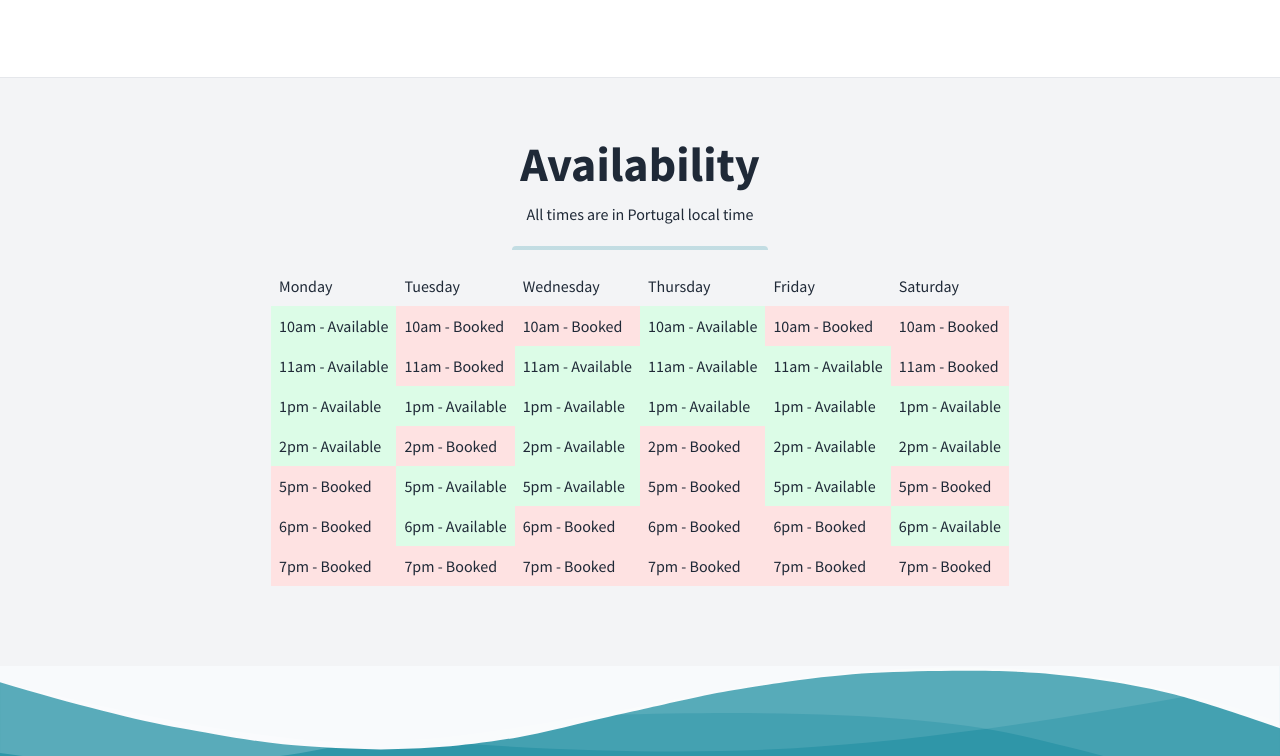
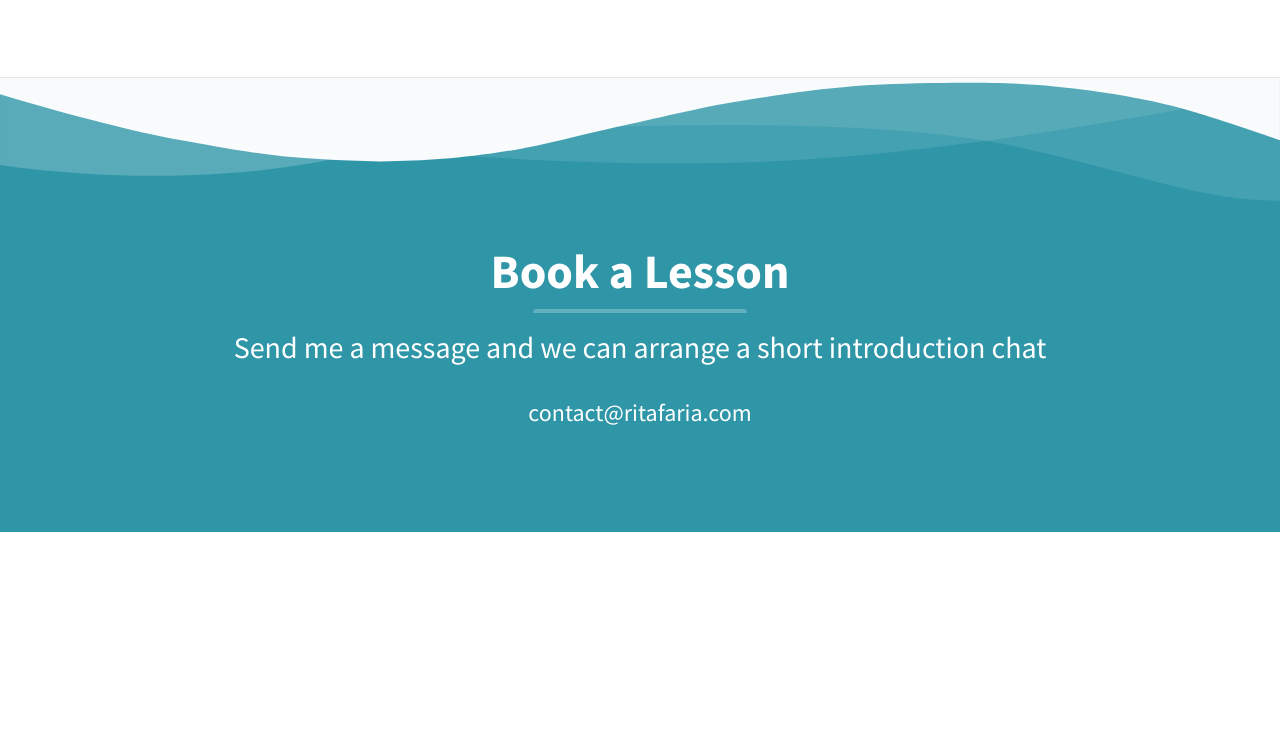
Before and after one commit to jameslawler/ritafaria, a plain HTML site: page index.html in a window 1280 px wide. Shown: the part 1784-2540 px from the top of the page. After the commit the page ends 2316 px from the top, so only its background shows below. Drawn offline with nearby package versions, Linux system fonts and the light colour scheme.

Commit message:
Remove availability section and update offer image

```diff
--- a/index.html
+++ b/index.html
@@ -91,13 +91,6 @@
                 class="inline-block py-2 px-4 toggleColour text-white no-underline"
                 href="#types-of-lessons"
                 >Types of Lessons</a
-              >
-            </li>
-            <li class="mr-3">
-              <a
-                class="inline-block py-2 px-4 toggleColour text-white no-underline"
-                href="#availability"
-                >Availability</a
               >
             </li>
           </ul>
@@ -201,7 +194,7 @@
               <br />
             </p>
           </div>
-          <div class="w-full sm:w-1/2 p-6">
+          <div class="w-full sm:w-1/2 p-6 mt-6">
             <img
               src="offer.jpg"
               class="rounded-full h-72 w-72 flex items-center justify-center"
@@ -229,7 +222,11 @@
                 (Volkshochschule München) and also private tutoring.
                 <br />
                 <br />
-                I am the author of a Portuguese learning book called "<a class="underline text-blue-600 hover:text-blue-800 visited:text-purple-600" href="https://www.portuguesefromportugal.com/books/">Learn Portuguese with Poetry</a>"
+                I am the author of a Portuguese learning book called "<a
+                  class="underline text-blue-600 hover:text-blue-800 visited:text-purple-600"
+                  href="https://www.portuguesefromportugal.com/books/"
+                  >Learn Portuguese with Poetry</a
+                >"
                 <br />
                 <br />
                 I am the co-founder of the learning platform
@@ -325,84 +322,6 @@
         </div>
       </div>
     </section>
-    <section class="bg-gray-100 py-8">
-      <div class="container mx-auto px-2 pt-4 pb-12 text-gray-800">
-        <h1
-          id="availability"
-          class="w-full my-2 text-5xl font-bold leading-tight text-center text-gray-800"
-        >
-          Availability
-        </h1>
-        <p class="text-gray-800 text-center px-6 mb-5">All times are in Portugal local time</p>
-        <div class="w-full mb-4">
-          <div
-            class="h-1 mx-auto gradient w-64 opacity-25 my-0 py-0 rounded-t"
-          ></div>
-        </div>
-        <div class="flex flex-wrap justify-center">
-          <div>
-            <div class="p-2">Monday</div>
-            <div class="p-2 bg-green-100">10am - Available</div>
-            <div class="p-2 bg-green-100">11am - Available</div>
-            <div class="p-2 bg-green-100">1pm - Available</div>
-            <div class="p-2 bg-green-100">2pm - Available</div>
-            <div class="p-2 bg-red-100">5pm - Booked</div>
-            <div class="p-2 bg-red-100">6pm - Booked</div>
-            <div class="p-2 bg-red-100">7pm - Booked</div>
-          </div>
-          <div>
-            <div class="p-2">Tuesday</div>
-            <div class="p-2 bg-red-100">10am - Booked</div>
-            <div class="p-2 bg-red-100">11am - Booked</div>
-            <div class="p-2 bg-green-100">1pm - Available</div>
-            <div class="p-2 bg-red-100">2pm - Booked</div>
-            <div class="p-2 bg-green-100">5pm - Available</div>
-            <div class="p-2 bg-green-100">6pm - Available</div>
-            <div class="p-2 bg-red-100">7pm - Booked</div>
-          </div>
-          <div>
-            <div class="p-2">Wednesday</div>
-            <div class="p-2 bg-red-100">10am - Booked</div>
-            <div class="p-2 bg-green-100">11am - Available</div>
-            <div class="p-2 bg-green-100">1pm - Available</div>
-            <div class="p-2 bg-green-100">2pm - Available</div>
-            <div class="p-2 bg-green-100">5pm - Available</div>
-            <div class="p-2 bg-red-100">6pm - Booked</div>
-            <div class="p-2 bg-red-100">7pm - Booked</div>
-          </div>
-          <div>
-            <div class="p-2">Thursday</div>
-            <div class="p-2 bg-green-100">10am - Available</div>
-            <div class="p-2 bg-green-100">11am - Available</div>
-            <div class="p-2 bg-green-100">1pm - Available</div>
-            <div class="p-2 bg-red-100">2pm - Booked</div>
-            <div class="p-2 bg-red-100">5pm - Booked</div>
-            <div class="p-2 bg-red-100">6pm - Booked</div>
-            <div class="p-2 bg-red-100">7pm - Booked</div>
-          </div>
-          <div>
-            <div class="p-2">Friday</div>
-            <div class="p-2 bg-red-100">10am - Booked</div>
-            <div class="p-2 bg-green-100">11am - Available</div>
-            <div class="p-2 bg-green-100">1pm - Available</div>
-            <div class="p-2 bg-green-100">2pm - Available</div>
-            <div class="p-2 bg-green-100">5pm - Available</div>
-            <div class="p-2 bg-red-100">6pm - Booked</div>
-            <div class="p-2 bg-red-100">7pm - Booked</div>
-          </div>
-          <div>
-            <div class="p-2">Saturday</div>
-            <div class="p-2 bg-red-100">10am - Booked</div>
-            <div class="p-2 bg-red-100">11am - Booked</div>
-            <div class="p-2 bg-green-100">1pm - Available</div>
-            <div class="p-2 bg-green-100">2pm - Available</div>
-            <div class="p-2 bg-red-100">5pm - Booked</div>
-            <div class="p-2 bg-green-100">6pm - Available</div>
-            <div class="p-2 bg-red-100">7pm - Booked</div>
-          </div>
-        </div>
-      </div>
-    </section>
     <svg
       class="wave-top"
       viewBox="0 0 1439 147"
@@ -456,45 +375,6 @@
       <h2 class="my-4 p-4 text-2xl leading-tight">
         <a href="mailto:contact@ritafaria.com">contact@ritafaria.com</a>
       </h2>
-      <!-- <form action="https://formspree.io/f/xknkwwlz" method="POST">
-        <div class="max-w-2xl bg-white py-10 px-5 m-auto w-full mt-10">
-          <div class="grid grid-cols-2 gap-4 max-w-xl m-auto text-black">
-            <div class="col-span-2 lg:col-span-1">
-              <input
-                type="text"
-                class="border-solid border-gray-400 border-2 p-3 md:text-xl w-full"
-                placeholder="Name"
-                name="Name"
-              />
-            </div>
-            <div class="col-span-2 lg:col-span-1">
-              <input
-                type="text"
-                class="border-solid border-gray-400 border-2 p-3 md:text-xl w-full"
-                placeholder="Email Address"
-                name="Email"
-              />
-            </div>
-            <div class="col-span-2">
-              <textarea
-                cols="30"
-                rows="8"
-                class="border-solid border-gray-400 border-2 p-3 md:text-xl w-full"
-                placeholder="Message"
-                name="Message"
-              ></textarea>
-            </div>
-            <div class="col-span-2 text-right">
-              <button
-                type="submit"
-                class="py-3 px-6 bg-green-600 text-white font-bold w-full sm:w-32"
-              >
-                Inquire
-              </button>
-            </div>
-          </div>
-        </div>
-      </form> -->
     </section>
     <script>
       var scrollpos = window.scrollY;
@@ -574,6 +454,10 @@
         return false;
       }
     </script>
-    <script defer data-domain="ritafaria.com" src="https://api.ritafaria.com/js/script.js"></script>
+    <script
+      defer
+      data-domain="ritafaria.com"
+      src="https://api.ritafaria.com/js/script.js"
+    ></script>
   </body>
 </html>
```
Also changed, not shown: offer.jpg.
